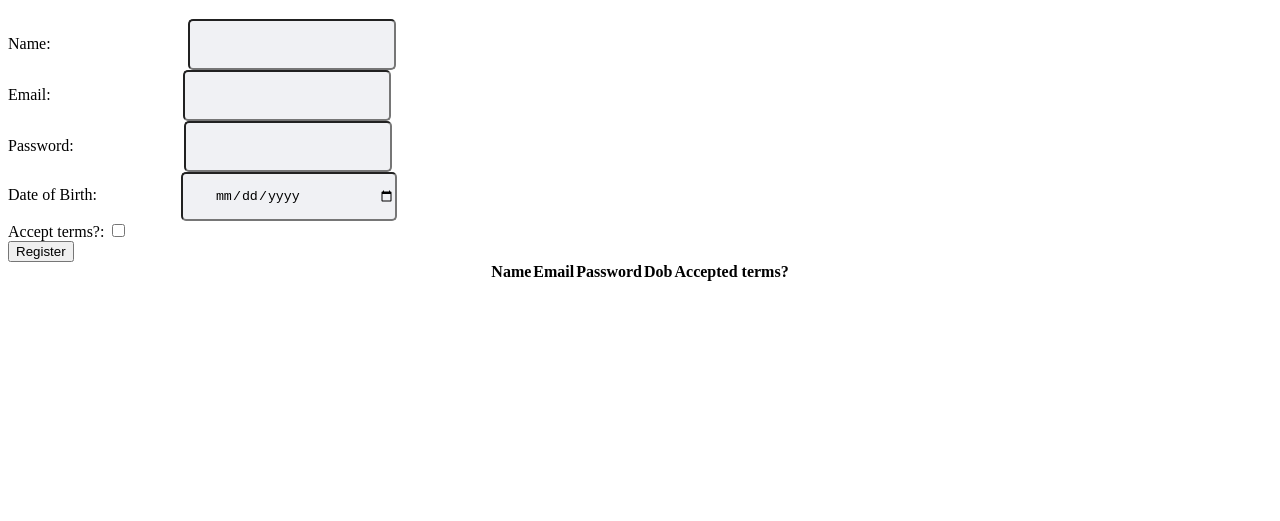
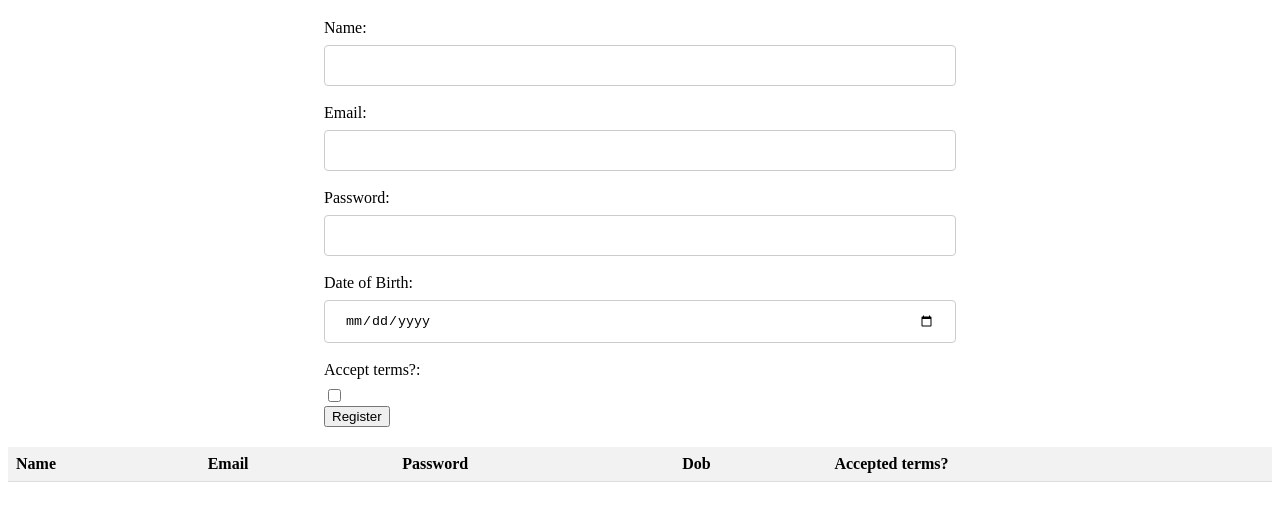
Before and after one commit to Aditya2276/wd101, a plain HTML site: page index.html in a window 1280 px wide. Shown: the part 61-582 px from the top of the page. Drawn offline with Linux system fonts and the light colour scheme.

Commit message:
Update index.css

```diff
--- a/index.css
+++ b/index.css
@@ -1,123 +1,61 @@
-.container {
-    width: 469px;
-    height: 550px;
-    border: 1px solid rgba(0,0,0,0.3);
-    margin: auto;
-    margin-top: 65px;
-    margin-left: 10px;
-    float: left;
-    box-shadow: 5px 5px 8px rgba(0,0,0,0.3);
-    }
+/* Table styles */
+table {
+  border-collapse: collapse;
+  width: 100%;
+  margin-top: 20px;
+}
 
-    .sub-container label {
-    margin-top: 37px;
-    font-weight: bolder;
-    margin-left: 20px;
-    padding-left: 22px;
-    }
+th, td {
+  text-align: left;
+  padding: 8px;
+  border-bottom: 1px solid #ddd;
+}
 
-    .registration {
-    text-align: center;
-    font-size: 30px;
-    font-weight: bold;
-    margin-top: 30px;
-    }
+th {
+  background-color: #f2f2f2;
+}
 
-    .sub-container input {
-    border: none;
-    box-shadow: 0px 0px 3px rgba(0,0,0,0.3);
-    }
+/* Form styles */
+form {
+  width: 50%;
+  margin: 0 auto;
+}
 
-    .sub-container {
-    margin-top: 25px;
-    }
+label {
+  display: block;
+  margin-top: 10px;
+}
 
-    #submit {
-    background-color: #22BC53;
-    color: white;
-    }
+input[type=text], input[type=password], input[type=email], input[type=date] {
+  width: 100%;
+  padding: 12px 20px;
+  margin: 8px 0;
+  display: inline-block;
+  border: 1px solid #ccc;
+  border-radius: 4px;
+  box-sizing: border-box;
+}
 
-    #name {
-    width: 200px;
-    height: 45px;
-    margin-left: 133px;
-    border-radius: 5px;
-    }
+input[type=checkbox] {
+  margin-top: 10px;
+}
 
-    #email {
-    width: 200px;
-    height: 45px;
-    margin-left: 128px;
-    border-radius: 5px;
-    }
+input[type=submit] {
+  background-color: #4CAF50;
+  color: white;
+  padding: 12px 20px;
+  border: none;
+  border-radius: 4px;
+  cursor: pointer;
+}
 
-    #password {
-    width: 200px;
-    height: 45px;
-    margin-left: 106px;
-    border-radius: 5px;
-    }
+input[type=submit]:hover {
+  background-color: #45a049;
+}
 
-    #dob {
-    width: 200px;
-    height: 45px;
-    margin-left: 80px;
-    border-radius: 5px;
-    padding-left: 12px;
-    }
-
-    .accept-text {
-    position: relative;
-    left: -44px;
-    }
-
-    #submit {
-    width: 100px;
-    height: 50px;
-    margin-left: 42px;
-    margin-top: 24px;
-    border-radius: 5px;
-    border: #22BC53;
-    }
-
-    input::placeholder {
-    text-align: center;
-    }
-
-    input {
-    background-color: #F0F1F4;
-    text-indent: 10px;
-    }
-
-    #check-box {
-    margin-left: 44px;
-    }
-
-    table {
-    margin: auto;
-    border-collapse: collapse;
-    margin-bottom: 20px;
-    }
-
-    tr {
-    background-color: white;
-    text-align: center;
-    width: 100%;
-    }
-
-    td {
-    border: rgba(0, 0, 0, 0.3) 1px solid;
-    padding:0px 10px 0px 10px;
-    }
-
-    th {
-    margin-bottom: 2px;
-    }
-
-    #entries-heading {
-    text-align: center;
-    font-weight: bold;
-    font-size: 20px;
-    margin-top: 25px;
-    margin-bottom: 15px;
-    }
+/* Error message styles */
+.error-message {
+  color: red;
+  font-size: 14px;
+  margin-top: 5px;
+}
```
